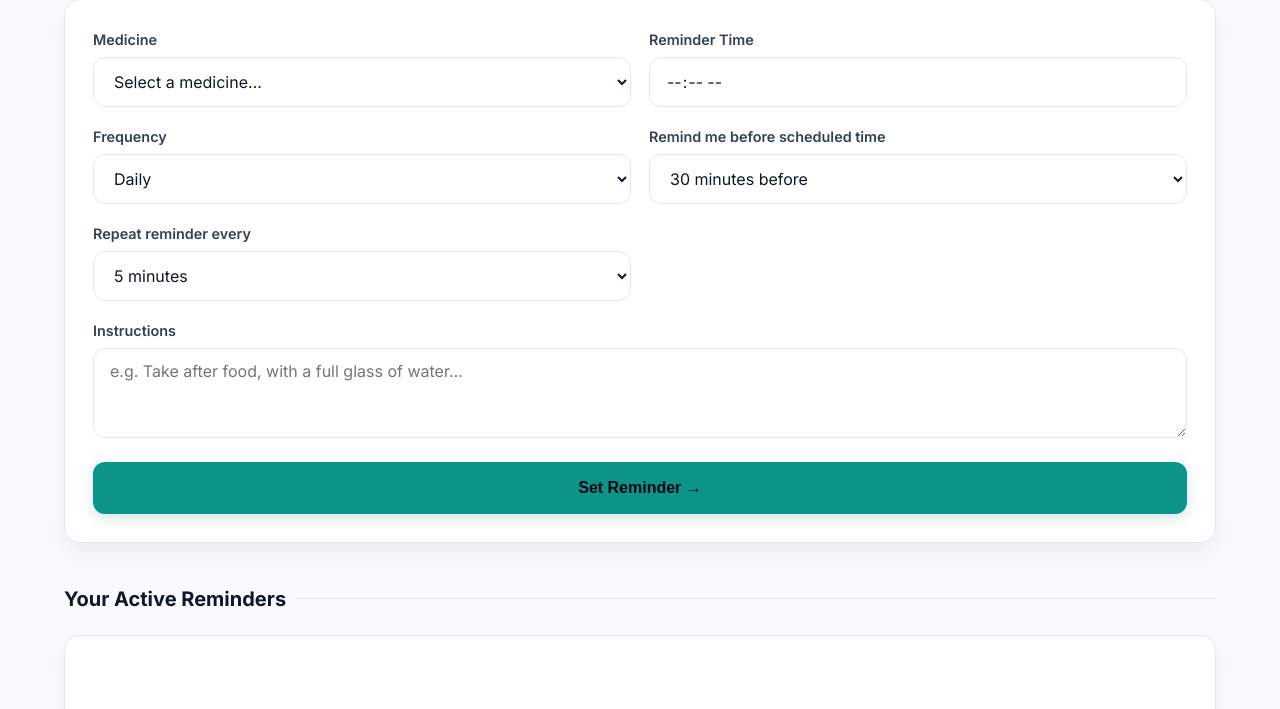
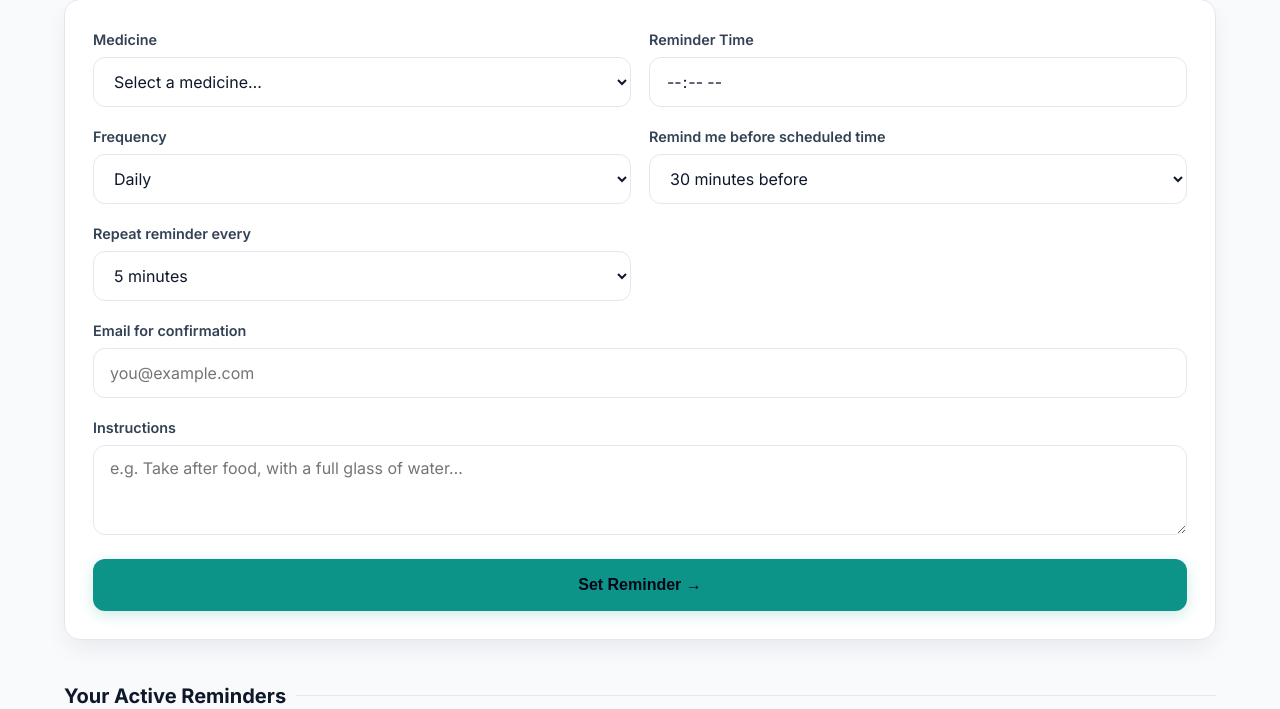
Before and after one commit to sunnyv-in/MediLens, a Flask app: page /reminders in a window 1280 px wide. Shown: the part 336-1045 px from the top of the page. Run offline with Flask 3, Linux system fonts and the light colour scheme; data that the repository does not hold is empty.

Commit message:
Add reminder email confirmation

```diff
--- a/backend/routes/reminder_routes.py
+++ b/backend/routes/reminder_routes.py
@@ -3,6 +3,18 @@ from datetime import datetime
 from flask import Blueprint, render_template, request, redirect, url_for, flash
 
 from backend.services.medicine_service import get_all_medicines
+
+from flask import (
+    Blueprint,
+    render_template,
+    request,
+    redirect,
+    url_for,
+    flash,
+    current_app,
+)
+
+from backend.services.reminder_email_service import send_reminder_saved_email
 from backend.services.reminder_service import (
     get_all_reminders,
     get_reminder_by_id,
@@ -58,10 +70,23 @@ def reminders():
 @reminder_bp.route("/reminders/add", methods=["POST"])
 def add_new_reminder():
     try:
-        add_reminder(_read_reminder_form())
+        reminder = add_reminder(_read_reminder_form())
     except ValueError as error:
         flash(str(error), "error")
         return redirect(url_for("reminder.reminders"))
+
+    recipient = request.form.get("email", "").strip()
+
+    if recipient:
+        try:
+            send_reminder_saved_email(recipient, reminder)
+        except Exception:
+            current_app.logger.exception("Reminder confirmation email failed")
+            flash(
+                "Reminder saved, but the confirmation email could not be sent.",
+                "warning",
+            )
+            return redirect(url_for("reminder.reminders"))
 
     flash("Reminder added successfully.", "success")
     return redirect(url_for("reminder.reminders"))
--- a/frontend/templates/reminder/reminder.html
+++ b/frontend/templates/reminder/reminder.html
@@ -20,17 +20,20 @@
     flex-wrap: wrap;
     margin-bottom: 36px;
   }
+
   .reminder-hero-text .hero-icon {
     font-size: 2.4rem;
     line-height: 1;
     margin-bottom: 8px;
   }
+
   .reminder-hero-text h1 {
     font-size: 2rem;
     font-weight: 700;
     color: var(--text-primary);
     margin-bottom: 4px;
   }
+
   .reminder-hero-text p {
     color: var(--text-muted);
     font-size: 1rem;
@@ -46,6 +49,7 @@
     align-items: center;
     gap: 10px;
   }
+
   .section-heading::after {
     content: "";
     flex: 1;
@@ -69,19 +73,23 @@
     grid-template-columns: 1fr 1fr;
     gap: 18px;
   }
+
   .form-full-col {
     grid-column: 1 / -1;
   }
+
   .form-field {
     display: flex;
     flex-direction: column;
     gap: 6px;
   }
+
   .form-field label {
     font-size: 0.9rem;
     font-weight: 600;
     color: var(--text-secondary);
   }
+
   .form-field input,
   .form-field select,
   .form-field textarea {
@@ -96,10 +104,12 @@
     transition: all var(--transition-fast);
     width: 100%;
   }
+
   .form-field textarea {
     min-height: 90px;
     resize: vertical;
   }
+
   .form-field input:focus,
   .form-field select:focus,
   .form-field textarea:focus {
@@ -108,6 +118,7 @@
     box-shadow: 0 0 0 3px var(--primary-glow);
     outline: none;
   }
+
   .form-field select option {
     background: var(--bg-card);
     color: var(--text-primary);
@@ -131,6 +142,7 @@
     transition: all var(--transition-fast);
     box-shadow: 0 4px 14px var(--primary-glow);
   }
+
   .btn-submit-full:hover {
     background: var(--primary-light);
     transform: translateY(-2px);
@@ -155,6 +167,7 @@
     gap: 14px;
     transition: border-color var(--transition-fast);
   }
+
   .reminder-card:hover {
     border-color: var(--border-highlight);
   }
@@ -166,6 +179,7 @@
     gap: 10px;
     flex-wrap: wrap;
   }
+
   .reminder-medicine-name {
     font-size: 1.2rem;
     font-weight: 700;
@@ -179,6 +193,7 @@
     flex-wrap: wrap;
     gap: 8px;
   }
+
   .badge-time {
     display: inline-flex;
     align-items: center;
@@ -191,6 +206,7 @@
     color: #5eead4;
     border: 1px solid rgba(20, 184, 166, 0.35);
   }
+
   .badge-freq {
     display: inline-flex;
     align-items: center;
@@ -221,6 +237,7 @@
     border: 1px solid var(--border-subtle);
     border-radius: var(--radius-md);
   }
+
   .reminder-settings-details summary {
     padding: 10px 14px;
     font-size: 0.9rem;
@@ -233,17 +250,21 @@
     gap: 6px;
     user-select: none;
   }
+
   .reminder-settings-details summary::-webkit-details-marker {
     display: none;
   }
+
   .reminder-settings-details summary::before {
     content: "▶";
     font-size: 0.6rem;
     transition: transform var(--transition-fast);
   }
+
   .reminder-settings-details[open] summary::before {
     transform: rotate(90deg);
   }
+
   .reminder-settings-body {
     padding: 14px;
     display: flex;
@@ -251,11 +272,13 @@
     gap: 12px;
     border-top: 1px solid var(--border-subtle);
   }
+
   .settings-row {
     display: grid;
     grid-template-columns: 1fr 1fr;
     gap: 12px;
   }
+
   .settings-row select {
     min-height: 44px;
     background: var(--bg-card);
@@ -266,11 +289,13 @@
     font-size: 0.9rem;
     color: var(--text-primary);
   }
+
   .settings-row select:focus {
     border-color: var(--primary);
     outline: none;
     box-shadow: 0 0 0 3px var(--primary-glow);
   }
+
   .settings-label {
     display: block;
     font-size: 0.8rem;
@@ -278,6 +303,7 @@
     color: var(--text-muted);
     margin-bottom: 4px;
   }
+
   .btn-settings-save {
     min-height: 40px;
     padding: 8px 18px;
@@ -291,6 +317,7 @@
     transition: all var(--transition-fast);
     align-self: flex-start;
   }
+
   .btn-settings-save:hover {
     background: var(--primary-light);
   }
@@ -304,9 +331,11 @@
     padding-top: 8px;
     border-top: 1px solid var(--border-subtle);
   }
+
   .reminder-actions form {
     display: contents;
   }
+
   .btn-action-edit {
     display: inline-flex;
     align-items: center;
@@ -321,10 +350,12 @@
     border: 1px solid var(--border-highlight);
     transition: all var(--transition-fast);
   }
+
   .btn-action-edit:hover {
     border-color: var(--primary);
     color: var(--primary-light);
   }
+
   .btn-action-toggle {
     display: inline-flex;
     align-items: center;
@@ -339,10 +370,12 @@
     cursor: pointer;
     transition: all var(--transition-fast);
   }
+
   .btn-action-toggle:hover {
     background: rgba(20, 184, 166, 0.12);
     color: var(--primary-light);
   }
+
   .btn-action-delete {
     display: inline-flex;
     align-items: center;
@@ -357,11 +390,15 @@
     cursor: pointer;
     transition: all var(--transition-fast);
   }
+
   .btn-action-delete:hover {
     background: var(--danger);
     color: #fff;
   }
-  .ml-auto { margin-left: auto; }
+
+  .ml-auto {
+    margin-left: auto;
+  }
 
   /* ── Empty state ── */
   .reminder-empty {
@@ -376,15 +413,18 @@
     gap: 14px;
     box-shadow: var(--shadow-md);
   }
+
   .reminder-empty .empty-icon {
     font-size: 3rem;
     opacity: 0.6;
   }
+
   .reminder-empty h3 {
     font-size: 1.25rem;
     font-weight: 700;
     color: var(--text-primary);
   }
+
   .reminder-empty p {
     color: var(--text-muted);
     font-size: 0.95rem;
@@ -393,12 +433,29 @@
 
   /* ── Mobile ── */
   @media (max-width: 768px) {
-    .reminder-hero { flex-direction: column; }
-    .reminder-hero .btn { width: 100%; }
-    .form-two-col { grid-template-columns: 1fr; }
-    .form-full-col { grid-column: 1; }
-    .reminder-grid { grid-template-columns: 1fr; }
-    .settings-row { grid-template-columns: 1fr; }
+    .reminder-hero {
+      flex-direction: column;
+    }
+
+    .reminder-hero .btn {
+      width: 100%;
+    }
+
+    .form-two-col {
+      grid-template-columns: 1fr;
+    }
+
+    .form-full-col {
+      grid-column: 1;
+    }
+
+    .reminder-grid {
+      grid-template-columns: 1fr;
+    }
+
+    .settings-row {
+      grid-template-columns: 1fr;
+    }
   }
 </style>
 {% endblock %}
@@ -475,11 +532,19 @@
             </select>
           </div>
 
+          <!-- Email for confirmation -->
+          <div class="form-field form-full-col">
+            <label for="email">Email for confirmation</label>
+            <input id="email" name="email" type="email" placeholder="you@example.com">
+          </div>
+
           <!-- Instructions -->
           <div class="form-field form-full-col">
             <label for="instructions">Instructions</label>
-            <textarea id="instructions" name="instructions" placeholder="e.g. Take after food, with a full glass of water…"></textarea>
+            <textarea id="instructions" name="instructions"
+              placeholder="e.g. Take after food, with a full glass of water…"></textarea>
           </div>
+
 
         </div>
 
@@ -503,7 +568,9 @@
           {% if reminder.is_active %}
           <span class="badge badge-success">● Active</span>
           {% else %}
-          <span class="badge" style="background:rgba(148,163,184,0.1);color:var(--text-muted);border:1px solid var(--border-subtle);">● Disabled</span>
+          <span class="badge"
+            style="background:rgba(148,163,184,0.1);color:var(--text-muted);border:1px solid var(--border-subtle);">●
+            Disabled</span>
           {% endif %}
         </div>
 
@@ -562,7 +629,7 @@
           </form>
 
           <form action="{{ url_for('reminder.remove_reminder', reminder_id=reminder.id) }}" method="POST"
-                onsubmit="return confirm('Delete this reminder?');" class="ml-auto">
+            onsubmit="return confirm('Delete this reminder?');" class="ml-auto">
             <button class="btn-action-delete" type="submit">🗑 Delete</button>
           </form>
         </div>
```
Also changed, not shown: backend/services/reminder_email_service.py (added, +23 -0 lines).
